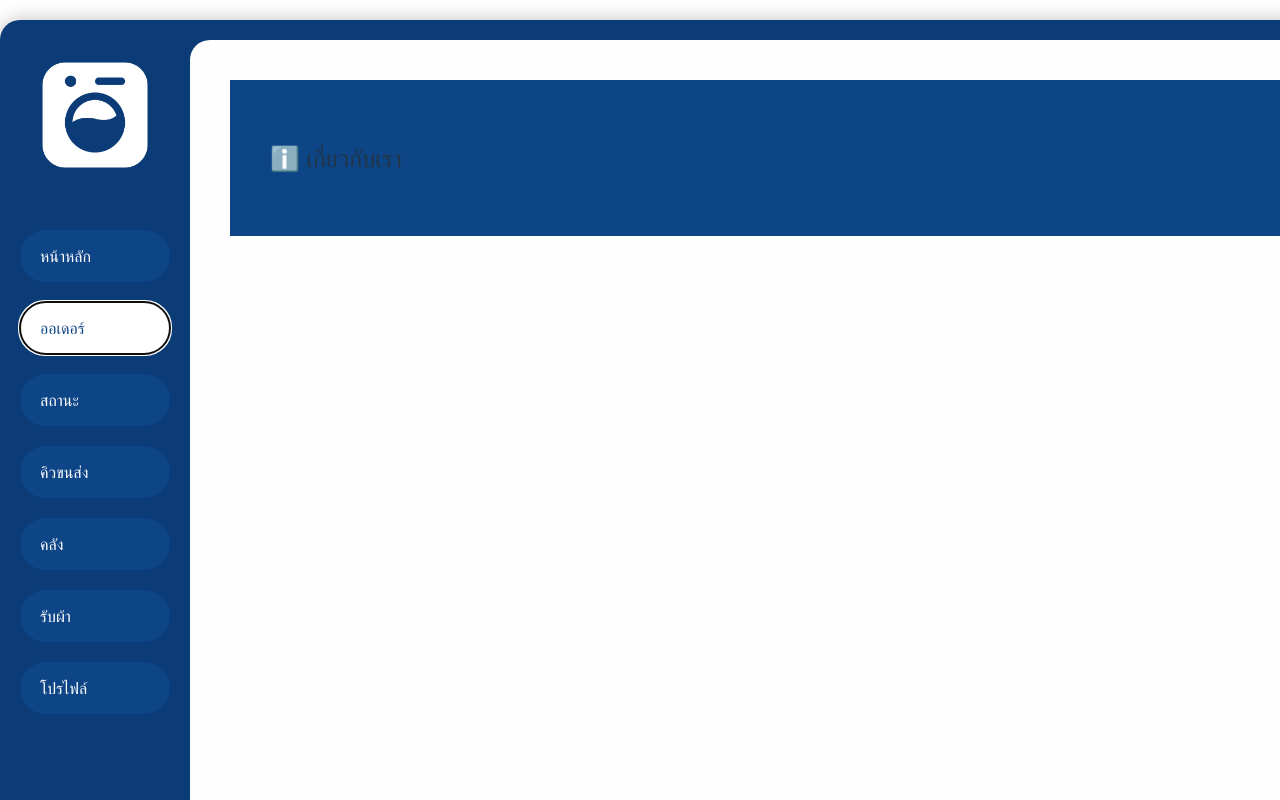
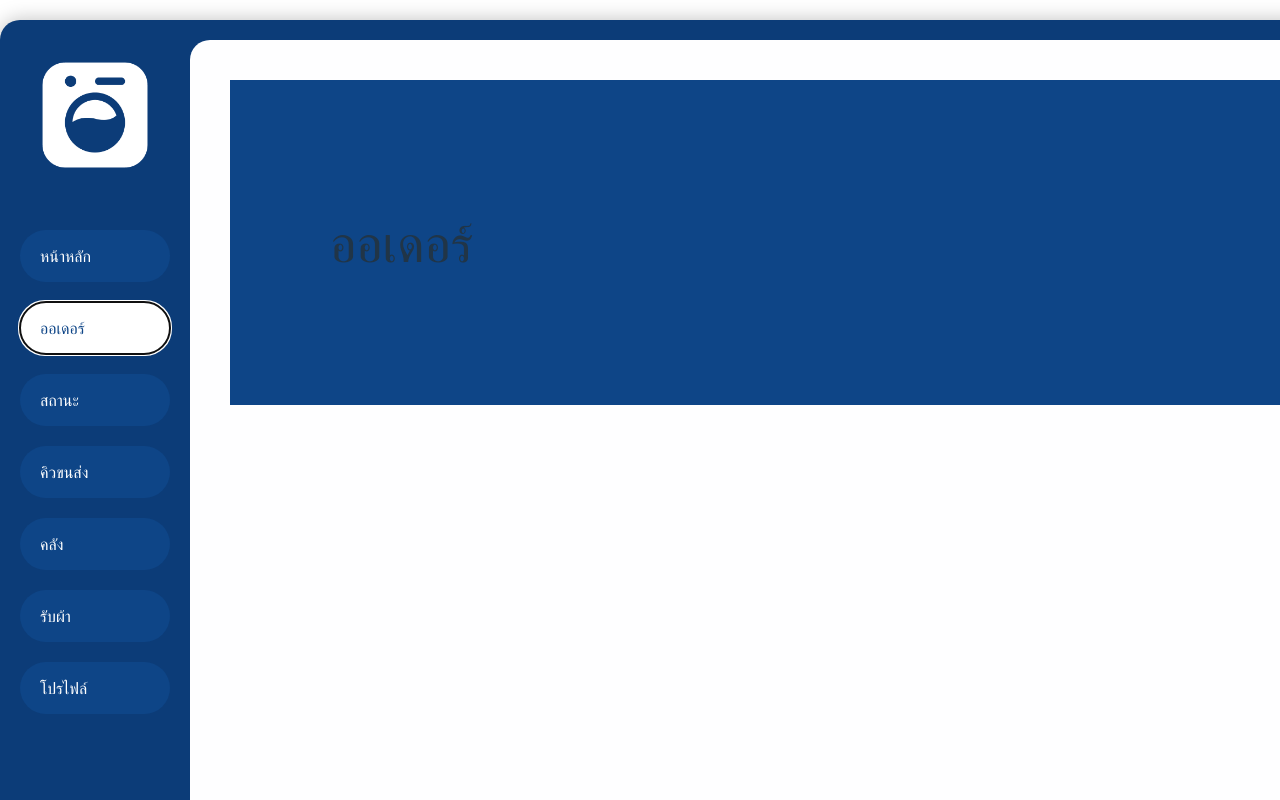
Before and after one commit to OnpreeyaMi/project-sa, a React (Vite) app in the folder frontend/: page / in a window 1280 px wide. Both pictures are taken after a click on the button "ออเดอร์". Shown: the top 800 px of the page. Built offline with nearby package versions, Linux system fonts and the light colour scheme.

Commit message:
side bar ver.2

```diff
--- a/frontend/src/component/content.tsx
+++ b/frontend/src/component/content.tsx
@@ -9,13 +9,22 @@ const Content: React.FC<Props> = ({ activeTab }) => {
   const renderContent = () => {
     switch (activeTab) {
       case 'home':
-        return <h2>🏠 หน้าหลัก</h2>;
+        return <h1>หน้าหลัก</h1>;
       case 'about':
-        return <h2>ℹ️ เกี่ยวกับเรา</h2>;
-      case 'contact':
-        return <h2>📞 ติดต่อ</h2>;
+        return <h1>ออเดอร์</h1>;
+      case 'status':
+        return <h1>สถานะ</h1>;
+      case 'queue':
+          return <h1>คิวขนส่ง</h1>;
+      case 'stock':
+        return <h1>คลัง</h1>;
+      case 'check':
+        return <h1>รับผ้า</h1>;
+      case 'profile':
+        return <h1>โปรไฟล์</h1>;
       default:
-        return <h2>ออเดอร์วันนี้</h2>;
+      return <h1>ไม่พบหน้า</h1>;
+
     }
   };
 
@@ -23,7 +32,7 @@ const Content: React.FC<Props> = ({ activeTab }) => {
     <div style={{
       flex: 1,
       backgroundColor: '#0E4587',
-      padding: '40px'
+      padding: '100px'
     }}>
       {renderContent()}
     </div>
```
